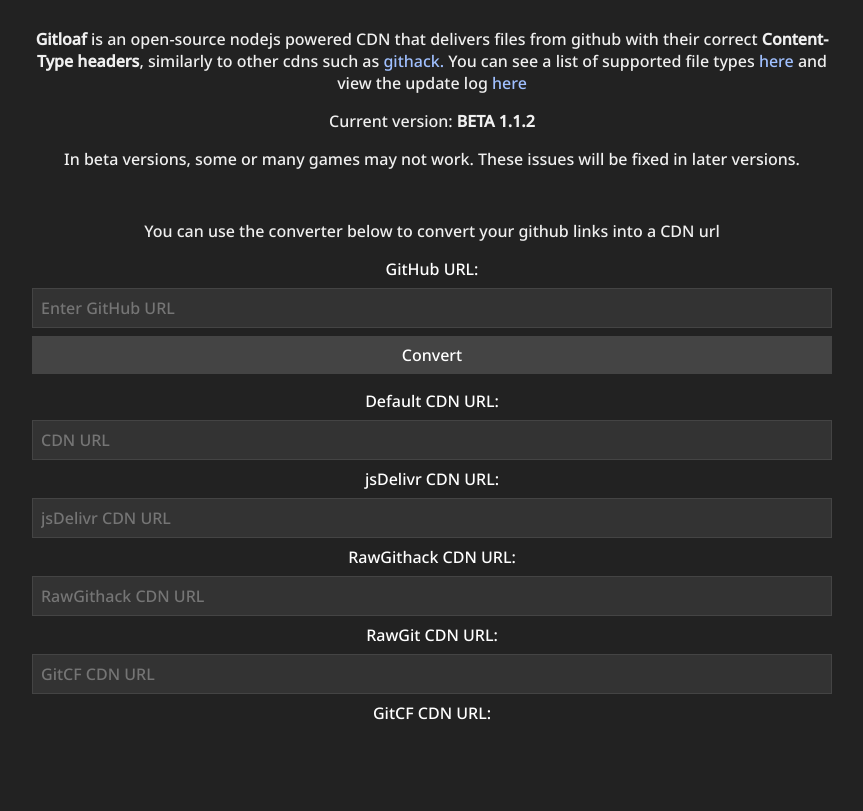
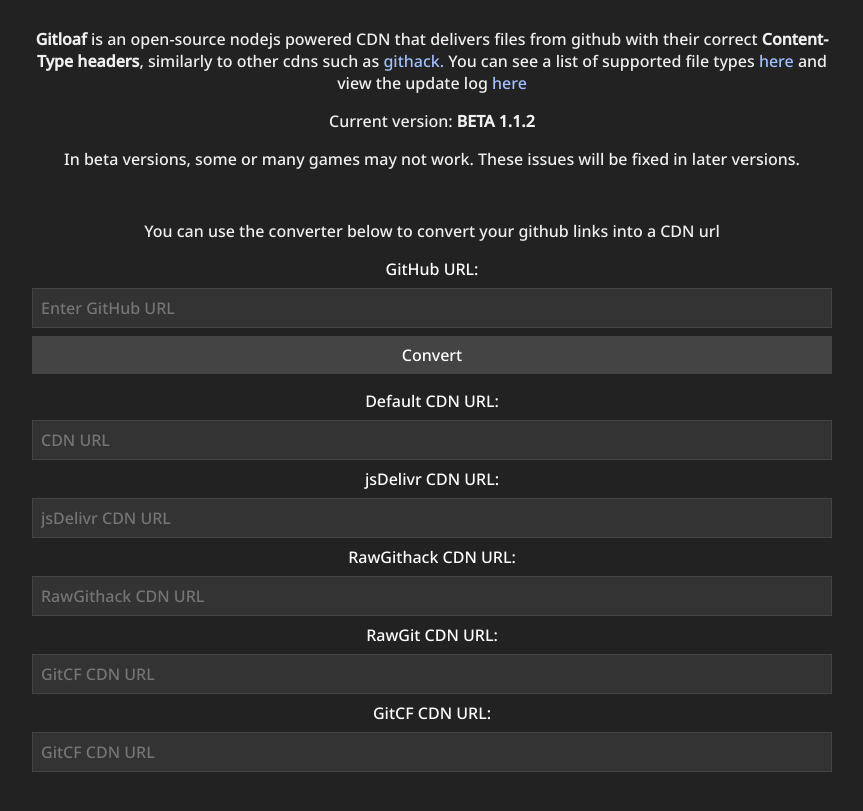
Before and after one commit to albibos/gitloaf, a website: page public/index.html in a window 1280 px wide. Shown: the part 193-1004 px from the top of the page, without its empty margins (208-1071 px from the left). Before the commit the page ends 949 px from the top, so only its background shows below. Drawn offline with Linux system fonts and the light colour scheme.

Commit message:
Update index.html

```diff
--- a/public/index.html
+++ b/public/index.html
@@ -47,6 +47,7 @@
         </div>
           <input type="text" id="converted-gitcf-url" placeholder="GitCF CDN URL" readonly />
           <label for="converted-gitcf-url">GitCF CDN URL:</label>
+          <input type="text" id="converted-gitcf-url" placeholder="GitCF CDN URL" readonly />
       </div>
     </div>
   </div>
```
